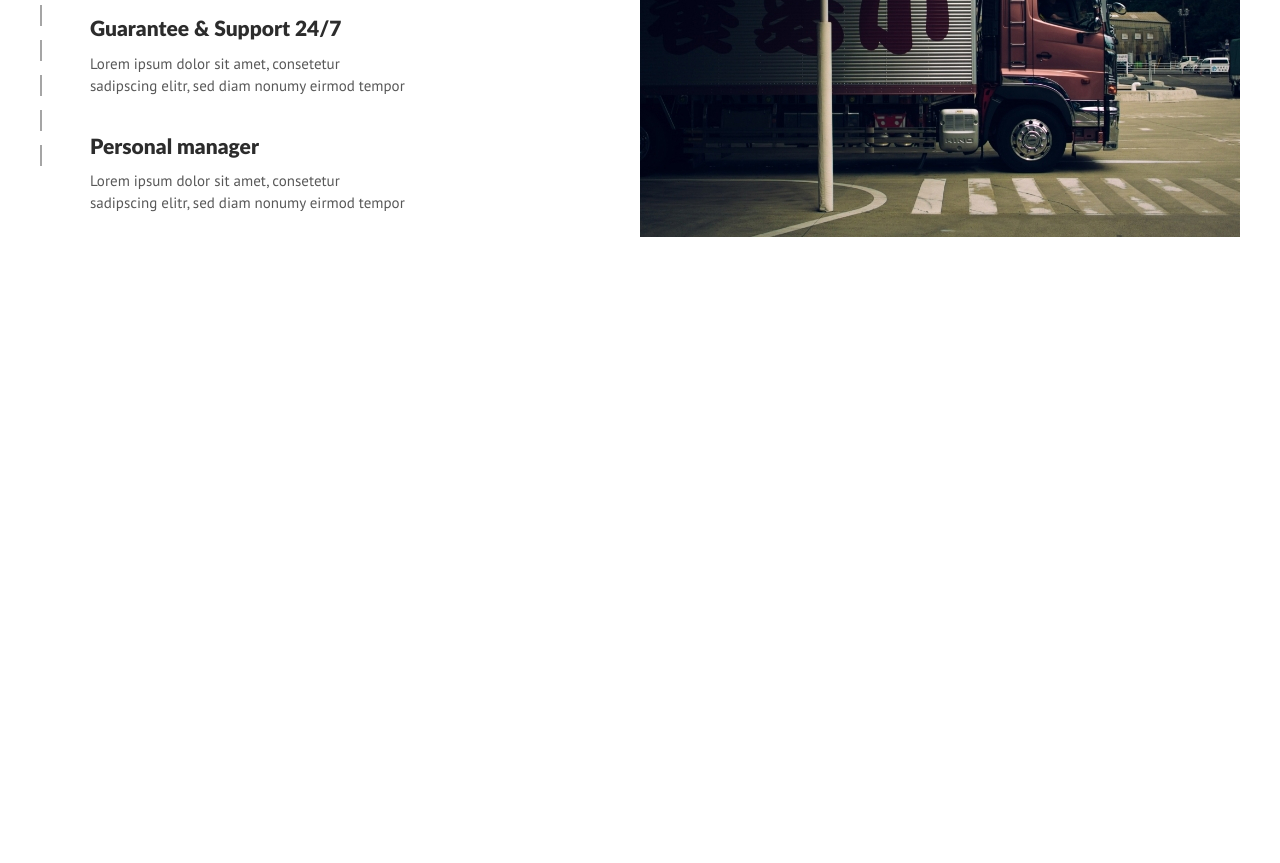
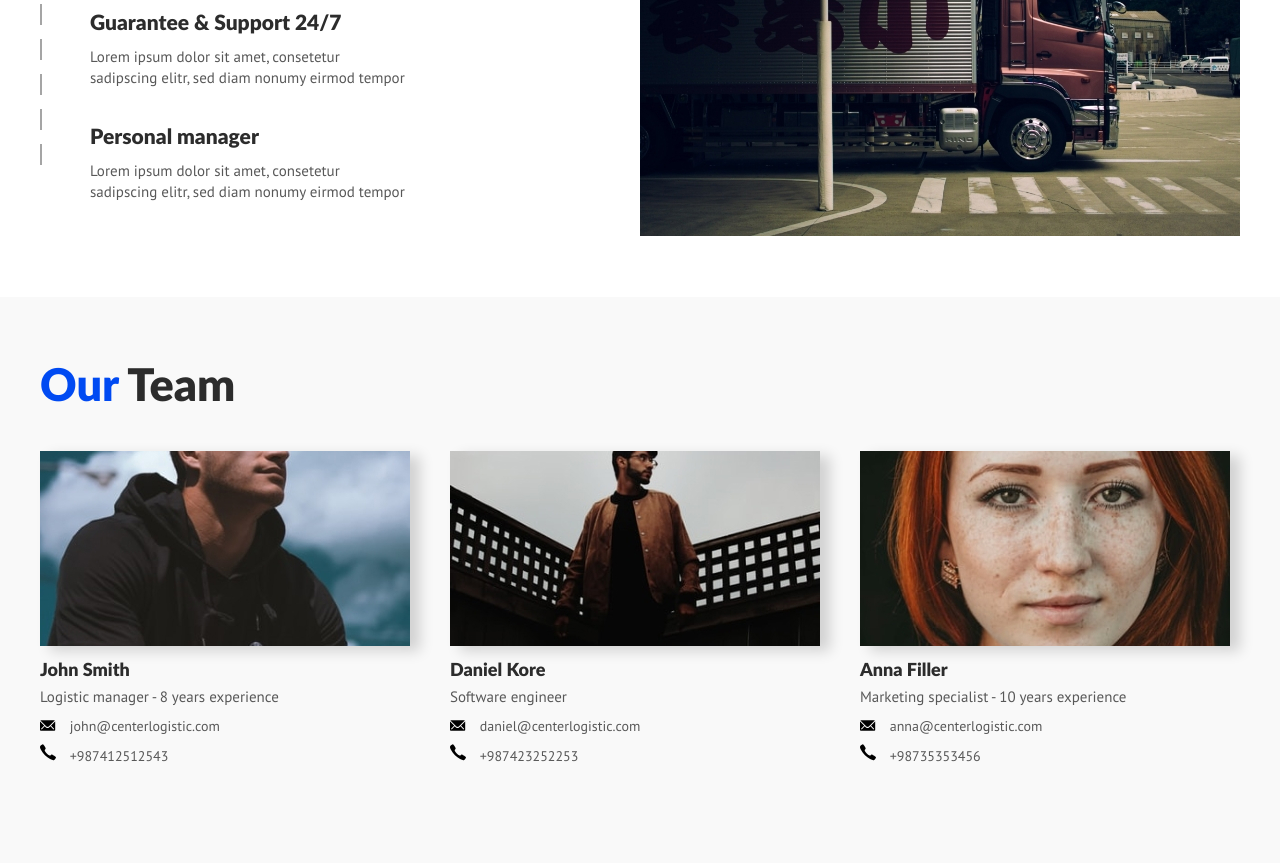
Before and after one commit to VinogradovValentin/Trans-Logistic, a plain HTML site: page index.html in a window 1280 px wide. Shown: the part 2028-2891 px from the top of the page. Before the commit the page ends 2338 px from the top, so only its background shows below. Drawn offline with Linux system fonts and the light colour scheme.

Commit message:
added team section

```diff
--- a/css/style.css
+++ b/css/style.css
@@ -3,7 +3,7 @@ body {
 
     font-family: 'PTSans-Regular';
     font-size: 15px;
-    line-height: 1.5;
+    line-height: 1.4;
     color: #585858;
 }
 
@@ -264,6 +264,10 @@ p {
     background: url("../images/map.svg") no-repeat left 30px top 130px;
 }
 
+.section--gray {
+    background-color: #F9F9F9;
+}
+
 .section__title {
     margin-bottom: 40px;
 
@@ -325,7 +329,6 @@ p {
 
 .services__text {
     color: #585858;
-    line-height: 1.4;
 
     margin-bottom: 20px;
 }
@@ -522,3 +525,65 @@ p {
     line-height: 1.2;
     color: #2C2C2C;
 }
+
+
+/* Team */
+.team {
+    display: flex;
+    flex-wrap: wrap;
+    margin: 0 -15px;
+}
+
+.team__col {
+    width: 33.3333%;
+    padding: 0 15px;
+    margin-bottom: 30px;
+}
+
+.team__photo {
+    margin-bottom: 13px;
+    width: 370px;
+    height: auto;
+
+    box-shadow: 10px 5px 13px rgba(0, 0, 0, 0.16);
+}
+
+.team__name {
+    margin-bottom: 5px;
+
+    font-family: 'Lato-Black';
+    font-weight: 900;
+    font-size: 18px;
+    line-height: 1.2;
+    color: #2C2C2C;
+}
+
+.team__prof {
+    margin-bottom: 11px;
+}
+
+.team__contacts {
+    font-size: 14px;
+    line-height: 1.2;
+    color: #585858;
+}
+
+.team__contacts-icon {
+    width: 16px;
+    height: auto;
+    margin-right: 10px;
+}
+
+.team__contacts li {
+    margin-bottom: 9px;
+}
+
+.team__contacts a {
+    margin-bottom: 9px;
+
+    color: inherit;
+}
+
+.team__contacts a:hover {
+    text-decoration: underline;
+}
--- a/index.html
+++ b/index.html
@@ -236,5 +236,70 @@
         </div> <!-- /.container -->
     </div> <!-- /.section -->
 
+
+    <!-- Team -->
+    <section class="section section--gray">
+        <div class="container">
+            <h2 class="section__title"><span>Our</span> Team</h2>
+
+            <div class="team">
+                <div class="team__col">
+                    <div class="team__item">
+                        <img class="team__photo img" src="images/team/team-1.jpg" alt="team image">
+                        <div class="team__name">John Smith</div>
+                        <div class="team__prof">Logistic manager - 8 years experience</div>
+                        <ul class="team__contacts">
+                            <li>
+                                <img class="team__contacts-icon" src="images/icons/mail-black.svg" alt="email icon">
+                                <a href="mailto:john@centerlogistic.com">john@centerlogistic.com</a>
+                            </li>
+                            <li>
+                                <img class="team__contacts-icon" src="images/icons/phone-black.svg" alt="phone icon">
+                                <a href="tel:+987412512543">+987412512543</a>
+                            </li>
+                        </ul>
+                    </div>
+                </div>
+                <div class="team__col">
+                    <div class="team__item">
+                        <img class="team__photo img" src="images/team/team-2.jpg" alt="team image">
+                        <div class="team__name">Daniel Kore</div>
+                        <div class="team__prof">Software engineer</div>
+                        <ul class="team__contacts">
+                            <li>
+                                <img class="team__contacts-icon" src="images/icons/mail-black.svg" alt="email icon">
+                                <a href="mailto:daniel@centerlogistic.com">daniel@centerlogistic.com</a>
+                            </li>
+                            <li>
+                                <img class="team__contacts-icon" src="images/icons/phone-black.svg" alt="phone icon">
+                                <a href="tel:+987423252253">+987423252253</a>
+                            </li>
+                        </ul>
+                    </div>
+                </div>
+                <div class="team__col">
+                    <div class="team__item">
+                        <img class="team__photo img" src="images/team/team-3.jpg" alt="team image">
+                        <div class="team__name">Anna Filler</div>
+                        <div class="team__prof">Marketing specialist - 10 years experience</div>
+                        <ul class="team__contacts">
+                            <li>
+                                <img class="team__contacts-icon" src="images/icons/mail-black.svg" alt="email icon">
+                                <a href="mailto:anna@centerlogistic.com">anna@centerlogistic.com</a>
+                            </li>
+                            <li>
+                                <img class="team__contacts-icon" src="images/icons/phone-black.svg" alt="phone icon">
+                                <a href="tel:+98735353456">+98735353456</a>
+                            </li>
+                        </ul>
+                    </div>
+                </div>
+            </div> <!-- /.team -->
+        </div> <!-- /.container -->
+    </section> <!-- /.section -->
+
+
+    <!-- Mission -->
+
 </body>
 </html>
```
Also changed, not shown: images/icons/mail-black.svg (added), images/icons/phone-black.svg (added), images/team/team-1.jpg (added), images/team/team-2.jpg (added), images/team/team-3.jpg (added).
